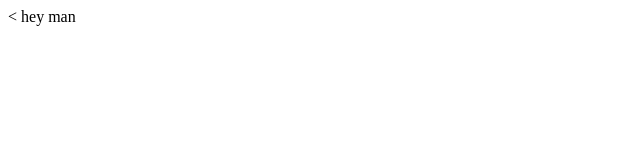
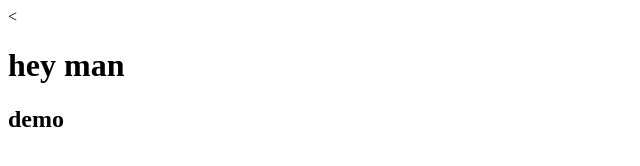
Before and after one commit to tarunbhartiya7/gitPractice, a plain HTML site: page index.html in a window 1280 px wide. Shown: the whole page, without its empty margins (0-640 px from the left). Drawn offline with Linux system fonts and the light colour scheme.

Commit message:
third commit

```diff
--- a/index.html
+++ b/index.html
@@ -1,6 +1,7 @@
 <!DOCTYPE html>
 <<html>
     <body>
-        hey man
+        <h1>hey man</h1>
+        <h2>demo</h2>
     </body>
 </html>
```
